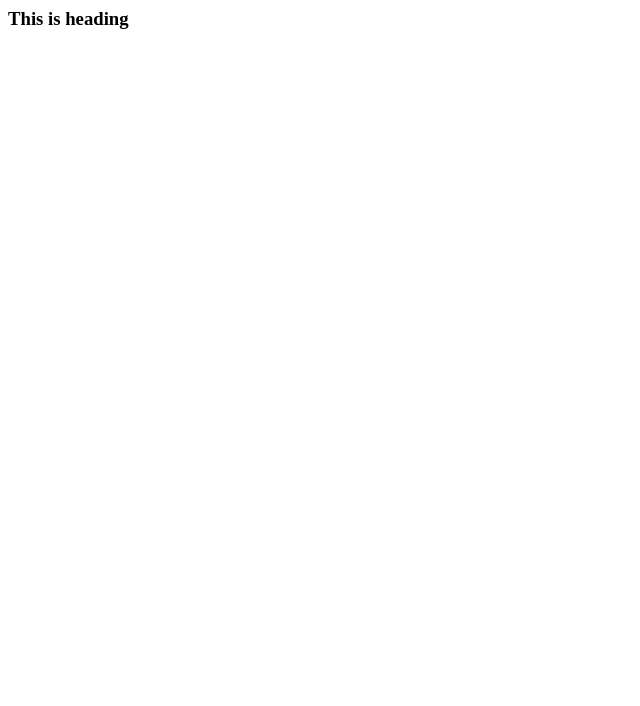
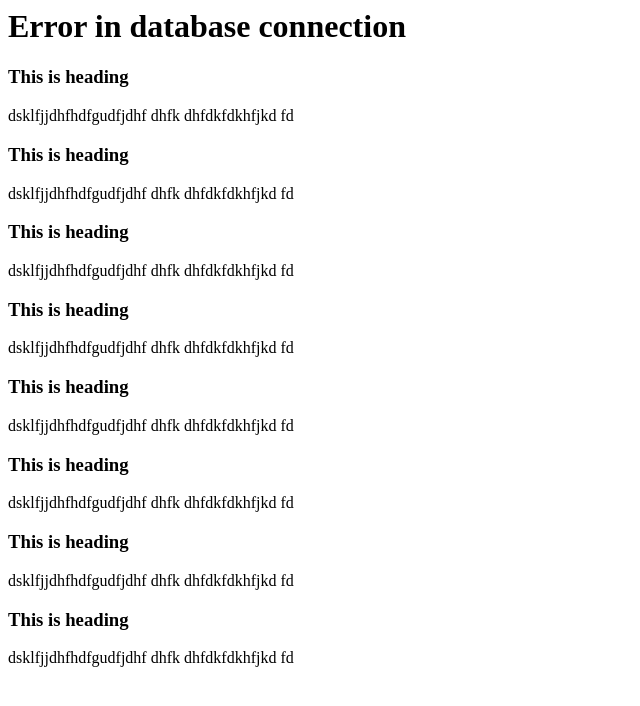
Before and after one commit to aliqureshi505/learngit, a plain HTML site: page index.html in a window 1280 px wide. Shown: the whole page, without its empty margins (0-640 px from the left). Drawn offline with Linux system fonts and the light colour scheme.

```diff
--- a/index.html
+++ b/index.html
@@ -1,5 +1,22 @@
 <html>
 <body>
+<h1>Error in database connection</h1>
 	<h3>This is heading</h3>
+	<p>dsklfjjdhfhdfgudfjdhf dhfk dhfdkfdkhfjkd fd</p>
+
+		<h3>This is heading</h3>
+	<p>dsklfjjdhfhdfgudfjdhf dhfk dhfdkfdkhfjkd fd</p>
+
+
+		<h3>This is heading</h3>
+	<p>dsklfjjdhfhdfgudfjdhf dhfk dhfdkfdkhfjkd fd</p>
+
+		<h3>This is heading</h3>
+	<p>dsklfjjdhfhdfgudfjdhf dhfk dhfdkfdkhfjkd fd</p>	<h3>This is heading</h3>
+	<p>dsklfjjdhfhdfgudfjdhf dhfk dhfdkfdkhfjkd fd</p>
+		<h3>This is heading</h3>
+	<p>dsklfjjdhfhdfgudfjdhf dhfk dhfdkfdkhfjkd fd</p>	<h3>This is heading</h3>
+	<p>dsklfjjdhfhdfgudfjdhf dhfk dhfdkfdkhfjkd fd</p>	<h3>This is heading</h3>
+	<p>dsklfjjdhfhdfgudfjdhf dhfk dhfdkfdkhfjkd fd</p>
 </body>
 </html>
```
Also changed, not shown: test.html (added, +4 -0 lines).
